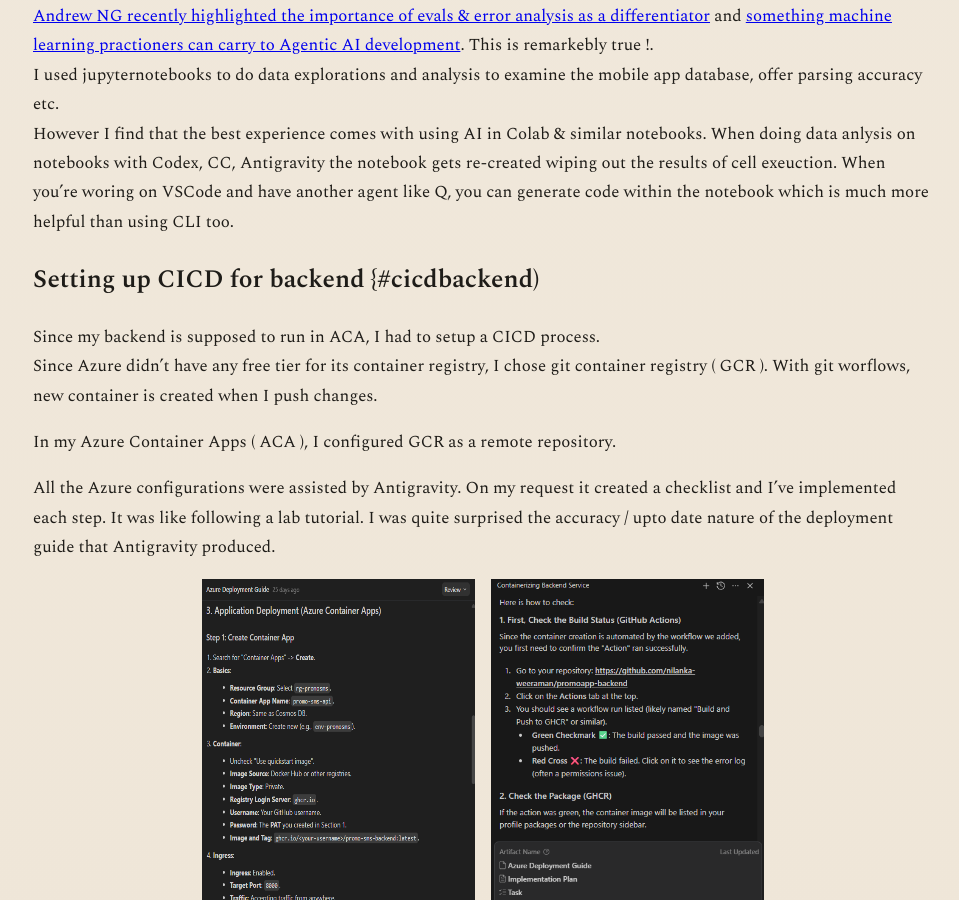
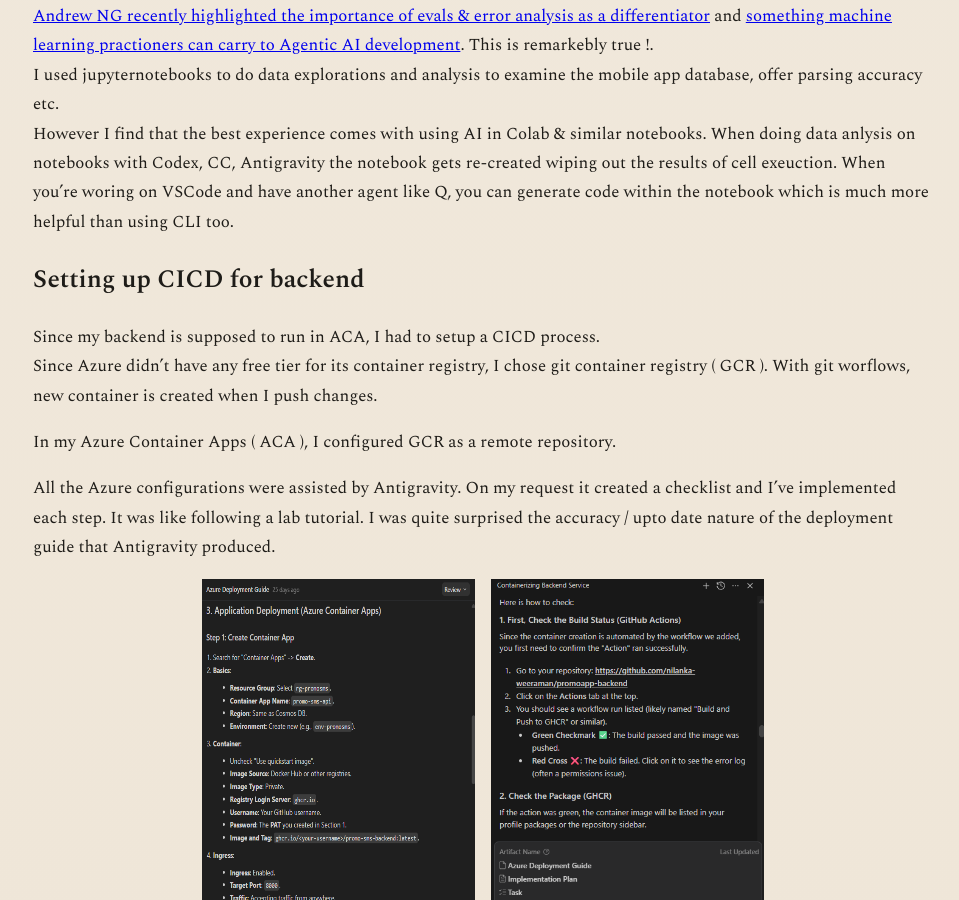
Before and after one commit to nilanka-weeraman/nilanka-weeraman.github.io, a Jekyll site: the page built from _posts/2026-01-20-welcome.md, in a window 1280 px wide and 900 px high, scrolled down 6400 px. Shown: the whole window, without its empty margins (157-1116 px from the left). Built offline with Jekyll 4.4.1, drawn with Linux system fonts in a browser that asks for light colours.

Commit message:
cicd & images

```diff
--- a/_posts/2026-01-20-welcome.md
+++ b/_posts/2026-01-20-welcome.md
@@ -91,7 +91,7 @@ Amazon has [KIRO](https://kiro.dev/) which explictly says it is a spec driven AI
 I used jupyternotebooks to do data explorations and analysis to examine the mobile app database, offer parsing accuracy etc.<br>
 However I find that the best experience comes with using AI in Colab & similar notebooks. When doing data anlysis on notebooks with Codex, CC, Antigravity the notebook gets re-created wiping out the results of cell exeuction. When you're woring on VSCode and have another agent like Q, you can generate code within the notebook which is much more helpful than using CLI too.
 
-## Setting up CICD for backend {#cicdbackend)
+## Setting up CICD for backend {#cicdbackend}
 
 Since my backend is supposed to run in ACA, I had to setup a CICD process.<br>
 Since Azure didn't have any free tier for its container registry, I chose git container registry ( GCR ). With git worflows, new container is created when I push changes. <br>
```
